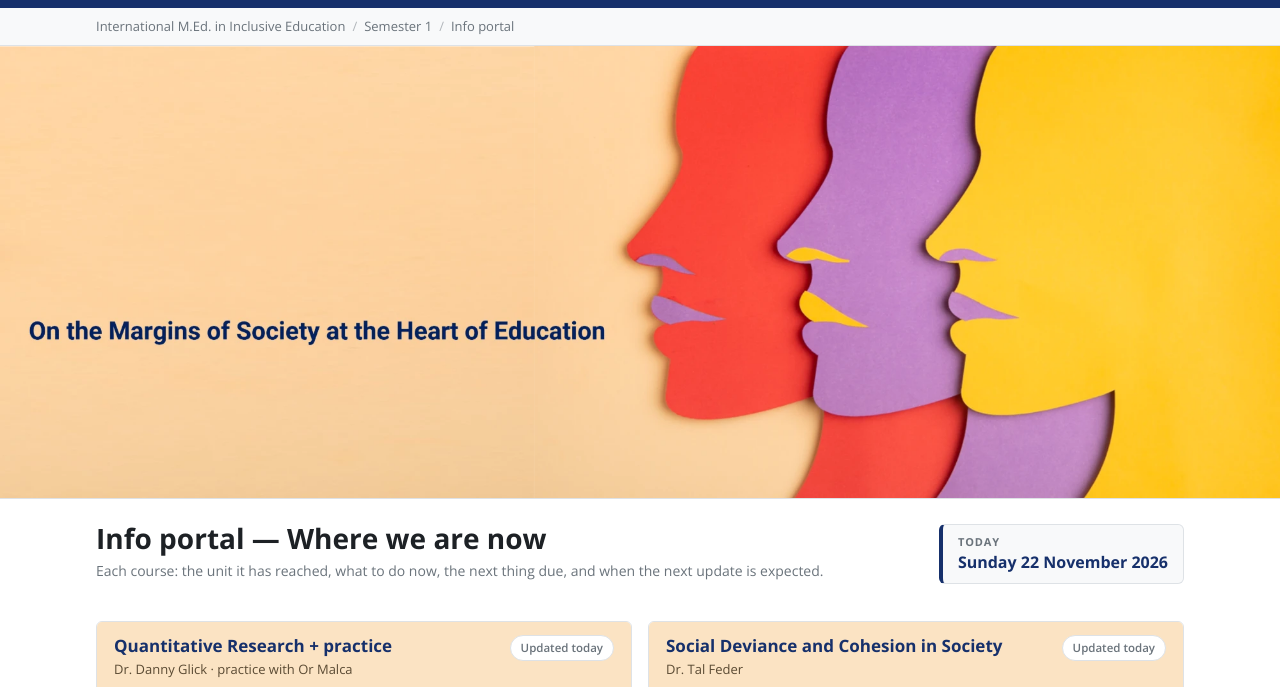
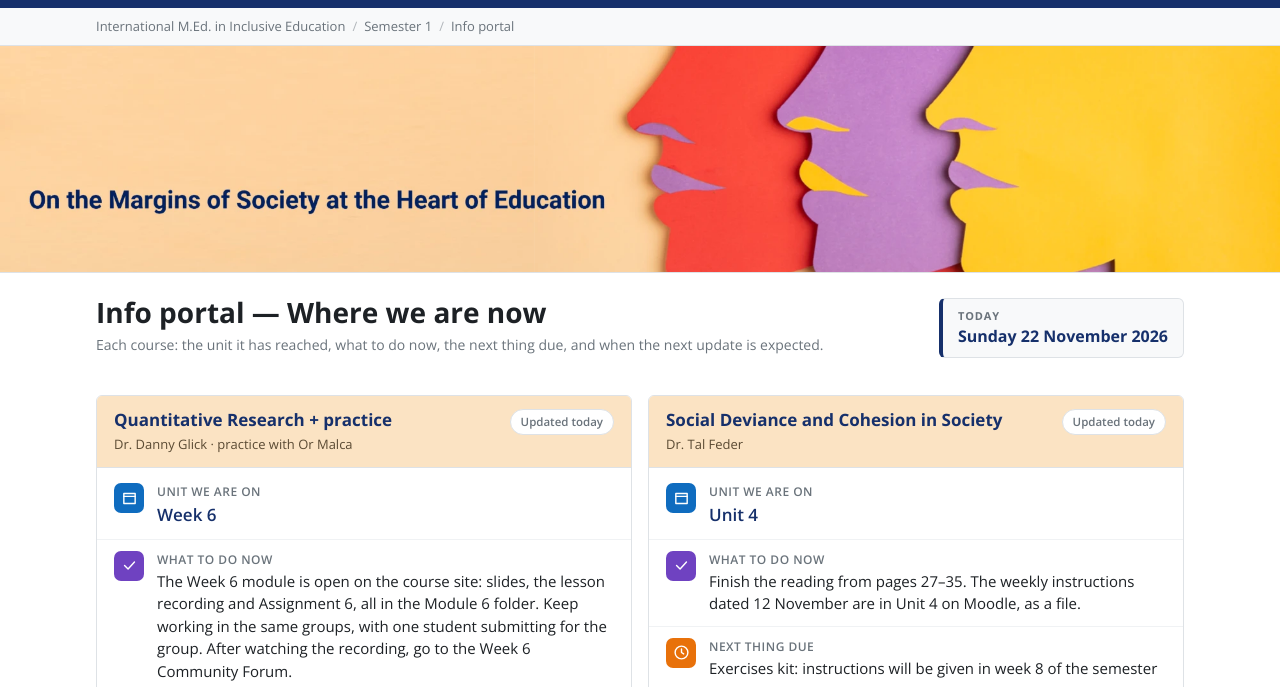
Before and after one commit to TalFeder2/inclusive-education, a plain HTML site: page index.html in a window 1280 px wide. Shown: the part 37-724 px from the top of the page. Drawn offline with nearby package versions, Linux system fonts and the light colour scheme.

Commit message:
Halve the banner height
Co-Authored-By: Claude Opus 5 <noreply@anthropic.com>

```diff
--- a/index.html
+++ b/index.html
@@ -47,7 +47,10 @@ a:focus-visible{outline:2px solid var(--link);outline-offset:2px}
 main{padding-bottom:48px}
 
 .banner{margin:0 0 22px;border-bottom:1px solid var(--line)}
-.banner img{width:100%;height:auto}
+/* Full width, but half the original height: the strip crops to the middle of the
+   artwork, keeping the lettering and the faces' centres. */
+.banner img{width:100%;height:auto;aspect-ratio:2000/353;object-fit:cover;
+  object-position:center 58%}
 
 h1{font-size:28px;font-weight:700;line-height:1.25;margin:22px 0 4px;color:var(--ink)}
 .sub{color:var(--muted);font-size:14px;margin:0 0 22px}
```
